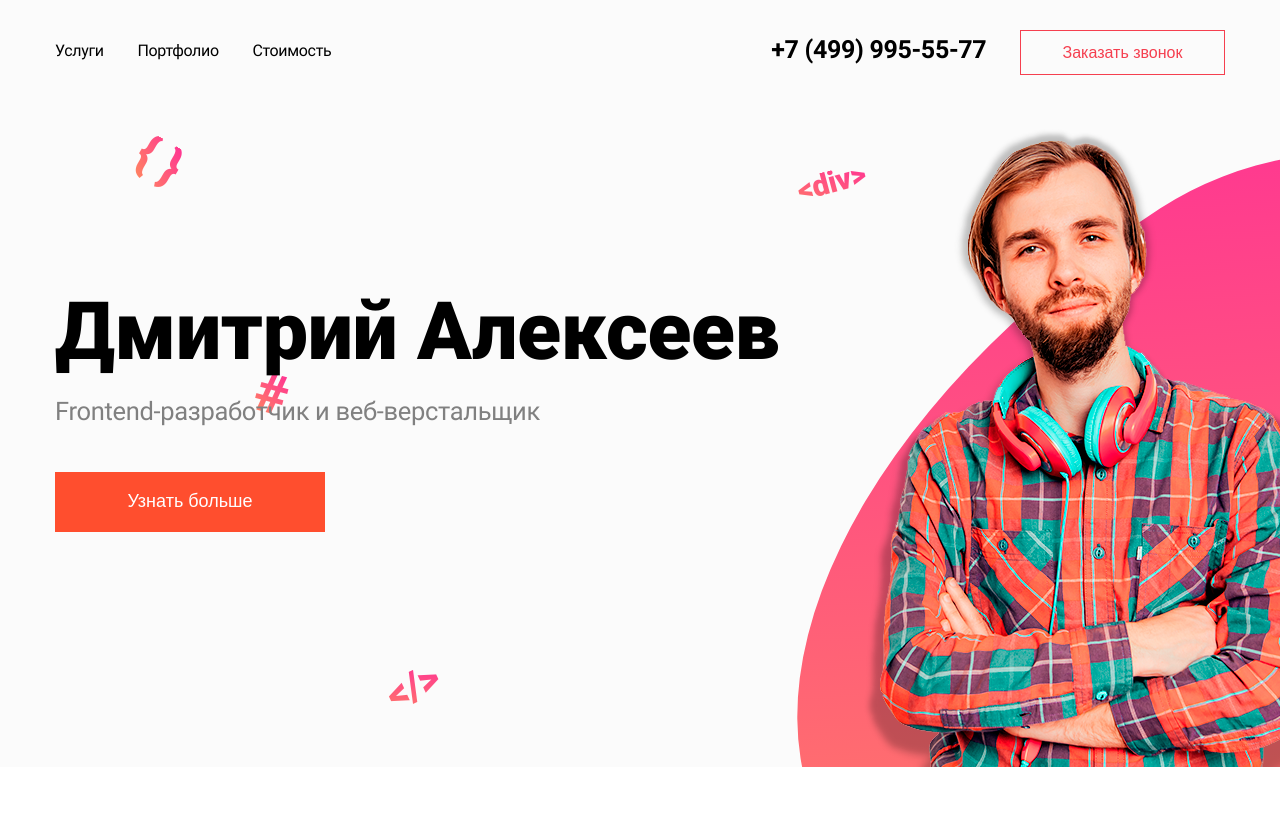
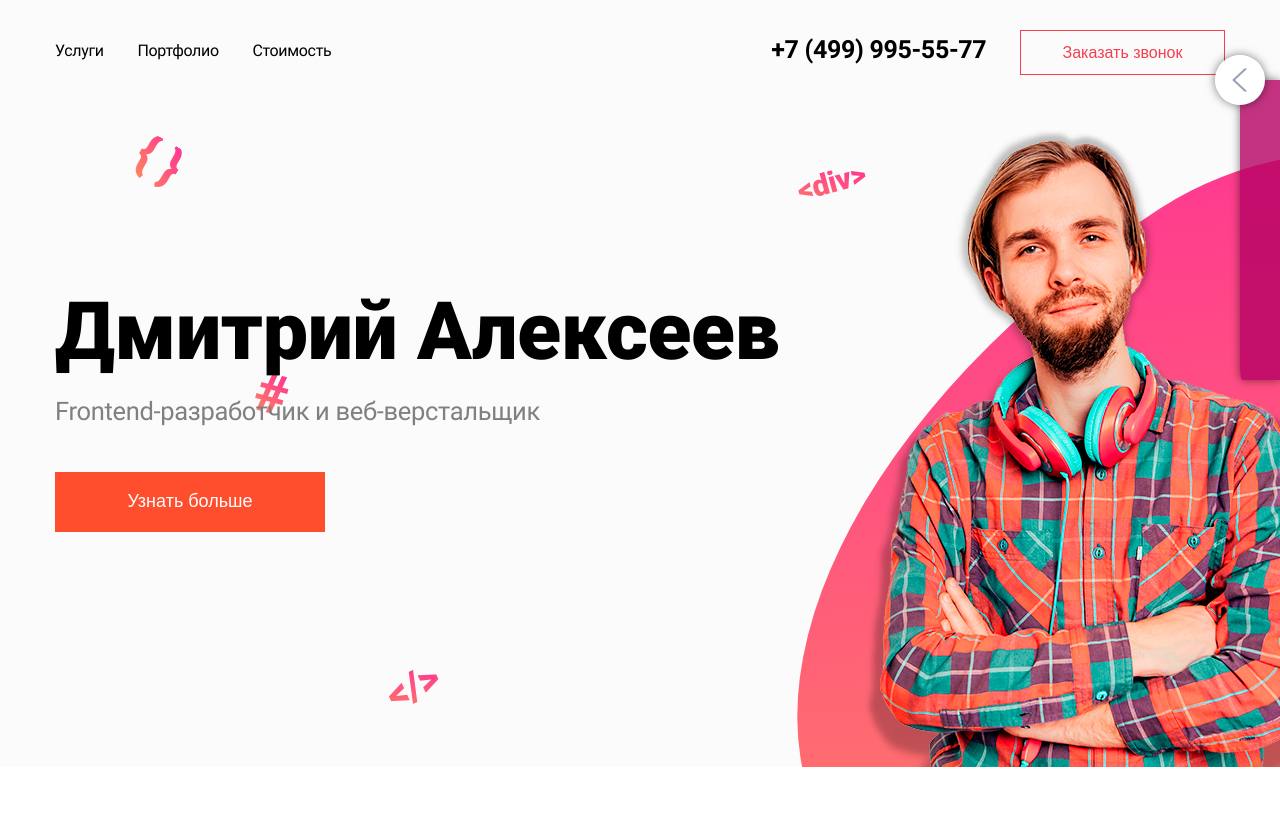
Before and after one commit to xansochi/layout, a PHP site: page /index.html in a window 1280 px wide. Shown: the top 821 px of the page. Run offline with PHP 8.4, Linux system fonts and the light colour scheme; some libraries are stand-ins or nearby versions.

Commit message:
call_back

```diff
--- a/JS/js.js
+++ b/JS/js.js
@@ -1,5 +1,4 @@
 $(function () {
-
   let i = 1;
   while (i <= 5) {
     $(".flying__symbol:nth-child(" + i + ")").addClass("symbol" + i);
@@ -18,7 +17,8 @@ $(function () {
 
     let offset = $(href).offset().top;
 
-    $("body,html").animate({
+    $("body,html").animate(
+      {
         scrollTop: offset,
       },
       700
@@ -30,8 +30,97 @@ $(function () {
       $(".menu__button").toggleClass("menu__button__opened");
       $(".header__top nav").slideToggle(".header__top nav");
     }
+  });
 
+  // callback_window
+
+  $("body").append(
+    `
+    <div class="callback_window">
+    <form class="callback_window__form">
+      <label>* Номер телефона
+        <input class="callback_window__phone" type="text" name="guest_phone" placeholder="1234567890"
+          maxlength="10" required>
+      </label>
+
+      <label>* Имя
+        <input class="callback_window__name" name="guest_phone" placeholder="Джон" maxlength="30" required></input>
+      </label>
+
+      <label>Коментарий
+        <textarea class="callback_window__comment" name="guest_phone" placeholder="Хочу заказать сайт"
+          maxlength="200"></textarea>
+      </label>
+
+      <button class="callback_window__send-button" type="submit">Заказать звонок</button>
+    </form>
+    <button class="callback_window__close-button" type="button" name="callback_window__close-button"></button>
+  </div>
+    `
+  );
+
+  function callbutton() {
+    $(".callback_window").animate({ width: "400px" }, 400);
+    $(".callback_window__close-button").css("transform", "rotate(180deg)");
+
+    $(".callback_window__form").css("display", "block");
+  }
+
+  function hide_showcall() {
+    let call_width = $(".callback_window").width();
+    if (call_width > 200) {
+      $(".callback_window__form").css("display", "none");
+      $(".callback_window").animate({ width: "40px" }, 400);
+      $(".callback_window__close-button").css("transform", "rotate(0deg)");
+    } else {
+      $(".callback_window").animate({ width: "400px" }, 400);
+      $(".callback_window__close-button").css("transform", "rotate(180deg)");
+      $(".callback_window__form").css("display", "block");
+    }
+  }
+
+  function scroll_top() {
+    $("body,html").animate(
+      {
+        scrollTop: 0,
+      },
+      700
+    );
+  }
+
+  $(".call__button").click(callbutton);
+
+  $(".show__more__button").click(function () {
+    callbutton();
+    scroll_top();
   });
+
+  $(".first_section__button").click(function () {
+    callbutton();
+    scroll_top();
+  });
+
+  $(".second__section__button").click(function () {
+    callbutton();
+    scroll_top();
+  });
+
+  $(".footer__call__button").click(function () {
+    callbutton();
+    scroll_top();
+  });
+
+  $(".callback_window__close-button").click(hide_showcall);
+
+  $(".callback_window__send-button").click(function () {
+    event.preventDefault();
+    hide_showcall();
+    alert(
+      "Ваша заявка на звонок принята. Мы перезвоним Вам в ближайшее время."
+    );
+  });
+
+  // owl-carousel
 
   $(".owl-carousel").owlCarousel({
     loop: true, //Зацикливаем слайдер
--- a/css/css.css
+++ b/css/css.css
@@ -95,84 +95,168 @@ button {
 
 /* roboto-regular - latin_cyrillic */
 @font-face {
-    font-family: 'Roboto';
+    font-family: "Roboto";
     font-style: normal;
     font-weight: 400;
-    src: url('../fonts/roboto-v20-latin_cyrillic-regular.eot');
+    src: url("../fonts/roboto-v20-latin_cyrillic-regular.eot");
     /* IE9 Compat Modes */
-    src: local('Roboto'), local('Roboto-Regular'),
-        url('../fonts/roboto-v20-latin_cyrillic-regular.eot?#iefix') format('embedded-opentype'),
+    src: local("Roboto"), local("Roboto-Regular"),
+        url("../fonts/roboto-v20-latin_cyrillic-regular.eot?#iefix") format("embedded-opentype"),
         /* IE6-IE8 */
-        url('../fonts/roboto-v20-latin_cyrillic-regular.woff2') format('woff2'),
+        url("../fonts/roboto-v20-latin_cyrillic-regular.woff2") format("woff2"),
         /* Super Modern Browsers */
-        url('../fonts/roboto-v20-latin_cyrillic-regular.woff') format('woff'),
+        url("../fonts/roboto-v20-latin_cyrillic-regular.woff") format("woff"),
         /* Modern Browsers */
-        url('../fonts/roboto-v20-latin_cyrillic-regular.ttf') format('truetype'),
+        url("../fonts/roboto-v20-latin_cyrillic-regular.ttf") format("truetype"),
         /* Safari, Android, iOS */
-        url('../fonts/roboto-v20-latin_cyrillic-regular.svg#Roboto') format('svg');
+        url("../fonts/roboto-v20-latin_cyrillic-regular.svg#Roboto") format("svg");
     /* Legacy iOS */
 }
 
 /* roboto-500 - latin_cyrillic */
 @font-face {
-    font-family: 'Roboto';
+    font-family: "Roboto";
     font-style: normal;
     font-weight: 500;
-    src: url('../fonts/roboto-v20-latin_cyrillic-500.eot');
+    src: url("../fonts/roboto-v20-latin_cyrillic-500.eot");
     /* IE9 Compat Modes */
-    src: local('Roboto Medium'), local('Roboto-Medium'),
-        url('../fonts/roboto-v20-latin_cyrillic-500.eot?#iefix') format('embedded-opentype'),
+    src: local("Roboto Medium"), local("Roboto-Medium"),
+        url("../fonts/roboto-v20-latin_cyrillic-500.eot?#iefix") format("embedded-opentype"),
         /* IE6-IE8 */
-        url('../fonts/roboto-v20-latin_cyrillic-500.woff2') format('woff2'),
+        url("../fonts/roboto-v20-latin_cyrillic-500.woff2") format("woff2"),
         /* Super Modern Browsers */
-        url('../fonts/roboto-v20-latin_cyrillic-500.woff') format('woff'),
+        url("../fonts/roboto-v20-latin_cyrillic-500.woff") format("woff"),
         /* Modern Browsers */
-        url('../fonts/roboto-v20-latin_cyrillic-500.ttf') format('truetype'),
+        url("../fonts/roboto-v20-latin_cyrillic-500.ttf") format("truetype"),
         /* Safari, Android, iOS */
-        url('../fonts/roboto-v20-latin_cyrillic-500.svg#Roboto') format('svg');
+        url("../fonts/roboto-v20-latin_cyrillic-500.svg#Roboto") format("svg");
     /* Legacy iOS */
 }
 
 /* roboto-700 - latin_cyrillic */
 @font-face {
-    font-family: 'Roboto';
+    font-family: "Roboto";
     font-style: normal;
     font-weight: 700;
-    src: url('../fonts/roboto-v20-latin_cyrillic-700.eot');
+    src: url("../fonts/roboto-v20-latin_cyrillic-700.eot");
     /* IE9 Compat Modes */
-    src: local('Roboto Bold'), local('Roboto-Bold'),
-        url('../fonts/roboto-v20-latin_cyrillic-700.eot?#iefix') format('embedded-opentype'),
+    src: local("Roboto Bold"), local("Roboto-Bold"),
+        url("../fonts/roboto-v20-latin_cyrillic-700.eot?#iefix") format("embedded-opentype"),
         /* IE6-IE8 */
-        url('../fonts/roboto-v20-latin_cyrillic-700.woff2') format('woff2'),
+        url("../fonts/roboto-v20-latin_cyrillic-700.woff2") format("woff2"),
         /* Super Modern Browsers */
-        url('../fonts/roboto-v20-latin_cyrillic-700.woff') format('woff'),
+        url("../fonts/roboto-v20-latin_cyrillic-700.woff") format("woff"),
         /* Modern Browsers */
-        url('../fonts/roboto-v20-latin_cyrillic-700.ttf') format('truetype'),
+        url("../fonts/roboto-v20-latin_cyrillic-700.ttf") format("truetype"),
         /* Safari, Android, iOS */
-        url('../fonts/roboto-v20-latin_cyrillic-700.svg#Roboto') format('svg');
+        url("../fonts/roboto-v20-latin_cyrillic-700.svg#Roboto") format("svg");
     /* Legacy iOS */
 }
 
 /* roboto-900 - latin_cyrillic */
 @font-face {
-    font-family: 'Roboto';
+    font-family: "Roboto";
     font-style: normal;
     font-weight: 900;
-    src: url('../fonts/roboto-v20-latin_cyrillic-900.eot');
+    src: url("../fonts/roboto-v20-latin_cyrillic-900.eot");
     /* IE9 Compat Modes */
-    src: local('Roboto Black'), local('Roboto-Black'),
-        url('../fonts/roboto-v20-latin_cyrillic-900.eot?#iefix') format('embedded-opentype'),
+    src: local("Roboto Black"), local("Roboto-Black"),
+        url("../fonts/roboto-v20-latin_cyrillic-900.eot?#iefix") format("embedded-opentype"),
         /* IE6-IE8 */
-        url('../fonts/roboto-v20-latin_cyrillic-900.woff2') format('woff2'),
+        url("../fonts/roboto-v20-latin_cyrillic-900.woff2") format("woff2"),
         /* Super Modern Browsers */
-        url('../fonts/roboto-v20-latin_cyrillic-900.woff') format('woff'),
+        url("../fonts/roboto-v20-latin_cyrillic-900.woff") format("woff"),
         /* Modern Browsers */
-        url('../fonts/roboto-v20-latin_cyrillic-900.ttf') format('truetype'),
+        url("../fonts/roboto-v20-latin_cyrillic-900.ttf") format("truetype"),
         /* Safari, Android, iOS */
-        url('../fonts/roboto-v20-latin_cyrillic-900.svg#Roboto') format('svg');
+        url("../fonts/roboto-v20-latin_cyrillic-900.svg#Roboto") format("svg");
     /* Legacy iOS */
 }
 
 button:hover {
     cursor: pointer;
 }
+
+.callback_window {
+
+    position: absolute;
+
+    z-index: 200;
+
+    min-height: 300px;
+    width: 30px;
+
+    background-color: rgba(182, 2, 101, 0.8);
+
+    top: 10%;
+    right: 0;
+
+    padding: 20px;
+
+    box-shadow: 0 0 10px rgba(0, 0, 0, 0.5);
+
+    border-radius: 5% 0 0 5%;
+}
+
+.callback_window__form {
+    display: none;
+}
+
+.callback_window label,
+input,
+textarea {
+    display: block;
+}
+
+.callback_window label {
+    color: white;
+}
+
+.callback_window__phone {
+    margin: 20px 0 20px;
+    height: 25px;
+    width: 100%;
+    padding-left: 10px;
+    background: #fbfbfb;
+}
+
+.callback_window__name {
+    margin: 20px 0 20px;
+    height: 25px;
+    width: 100%;
+    padding-left: 10px;
+    background: #fbfbfb;
+}
+
+.callback_window__comment {
+    margin: 20px 0 20px;
+    width: 100%;
+    height: 200px;
+    padding-left: 10px;
+    background: #fbfbfb;
+    resize: none;
+}
+
+.callback_window__send-button {
+    display: block;
+    margin: 0 auto;
+    width: 200px;
+    height: 45px;
+    border: 1px solid white;
+    box-shadow: 0 0 10px rgba(0, 0, 0, 0.2);
+    background: #fbfbfb;
+    color: #f53f4f;
+    font-size: 16px;
+    font-weight: 500;
+}
+
+.callback_window__close-button {
+    position: absolute;
+    top: -25px;
+    left: -25px;
+    height: 50px;
+    width: 50px;
+    background: url(../img/arrow.png) no-repeat center;
+    box-shadow: 0 0 10px rgba(0, 0, 0, 0.5);
+    border-radius: 100%;
+}
--- a/css/media.css
+++ b/css/media.css
@@ -1,3 +1,11 @@
+/* CALL-BACK-WINDOW  */
+@media (max-width: 650px) {
+  .callback_window {
+    max-width: 90%;
+  }
+}
+
+
 /* HEADER */
 @media (max-width: 1200px) {
   .fixed-container {
```
Also changed, not shown: css/aside.css (line endings or trailing spaces), css/footer.css (line endings or trailing spaces), css/header.css (line endings or trailing spaces), css/main.css (line endings or trailing spaces).
